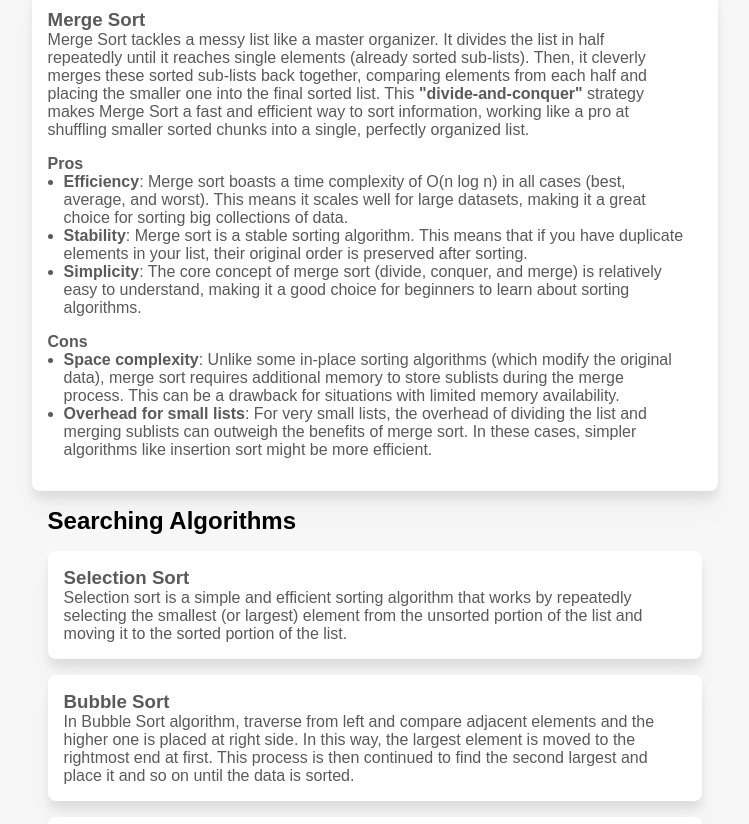
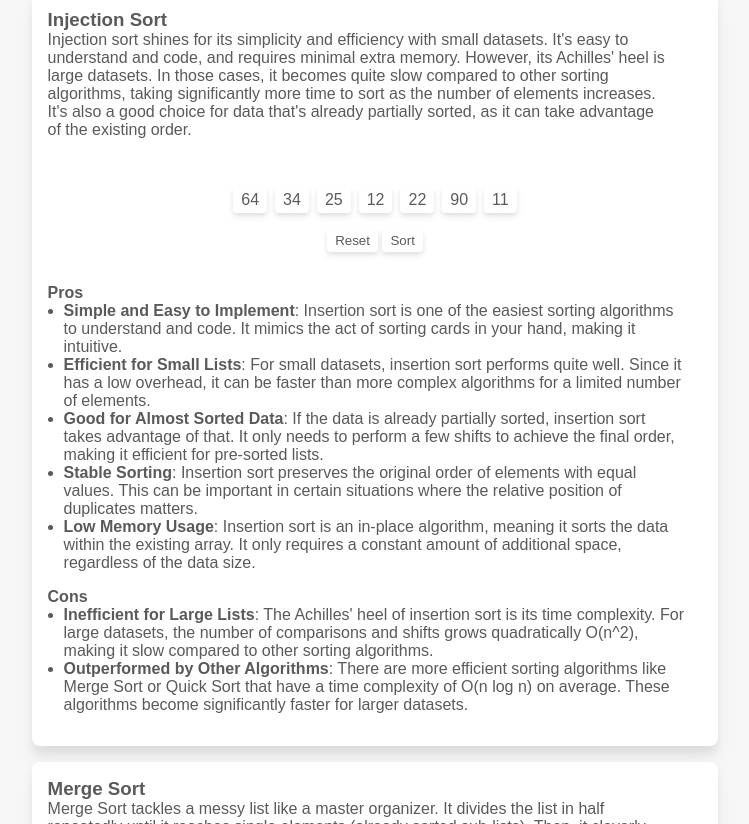
Before and after one commit to Pathum312/algorithms, a SvelteKit app: page / in a window 1280 px wide. Shown: the part 1376-2200 px from the top of the page, without its empty margins (265-1014 px from the left). Built offline with nearby package versions, Linux system fonts and the light colour scheme; a web font is replaced by a local one.

Commit message:
Added Injection Sort Visualizer

```diff
--- a/src/lib/components/algorithms/index.ts
+++ b/src/lib/components/algorithms/index.ts
@@ -1,3 +1,4 @@
 // Sorting Algorithms
 export { default as BubbleSort } from './sorting/Bubble-Sort/component.svelte';
 export { default as SelectionSort } from './sorting/Selection-Sort/component.svelte';
+export { default as InjectionSort } from './sorting/Injection-Sort/component.svelte';
--- /dev/null
+++ b/src/lib/components/algorithms/sorting/Injection-Sort/component.svelte
@@ -0,0 +1,107 @@
+<script lang="ts">
+	import { Algorithm, Array, ButtonCard, Button } from '$lib/components/ui';
+
+	$: unsorted = [64, 34, 25, 12, 22, 90, 11];
+	$: compare = { firstIndex: -1, secondIndex: -1 };
+	$: swapping = { firstIndex: -1, secondIndex: -1 };
+	$: swapped = { firstIndex: -1, secondIndex: -1 };
+
+	/**
+	 * Reset the values used to highlight the values in the array.
+	 * @param type? - 'ALL' for resetting everything
+	 */
+	const reset = (type?: string) => {
+		compare['firstIndex'] = -1;
+		compare['secondIndex'] = -1;
+		swapping['firstIndex'] = -1;
+		swapping['secondIndex'] = -1;
+		swapped['firstIndex'] = -1;
+		swapped['secondIndex'] = -1;
+		if (type === 'ALL') unsorted = [64, 34, 25, 12, 22, 90, 11];
+	};
+
+	enum HighlightType {
+		COMPARE = 'COMPARE',
+		SWAP_SELECTED = 'SWAP-SELECTED',
+		SWAP_FINISHED = 'SWAP-FINISHED',
+	}
+
+	/**
+	 * Hightlight the values being used.
+	 * @param type - [COMPARE, SWAP-SELECTED, SWAP-FINISHED]
+	 * @param firstIndex - Index of first value
+	 * @param secondIndex - Index of second value
+	 */
+	const highlight = async (type: HighlightType, firstIndex: number, secondIndex: number) => {
+		switch (type) {
+			case HighlightType.COMPARE:
+				compare['firstIndex'] = firstIndex;
+				compare['secondIndex'] = secondIndex;
+				break;
+			case HighlightType.SWAP_SELECTED:
+				swapping['firstIndex'] = firstIndex;
+				swapping['secondIndex'] = secondIndex;
+				break;
+			case HighlightType.SWAP_FINISHED:
+				swapped['firstIndex'] = firstIndex;
+				swapped['secondIndex'] = secondIndex;
+				break;
+			default:
+				break;
+		}
+	};
+
+	/**
+	 * Injection sort algo thats highlights and shows the way the values are analyzed.
+	 */
+	const injectionSort = async () => {
+		for (let i = 1; i < unsorted.length; i++) {
+			let current = unsorted[i];
+			let j = i - 1;
+
+			// Remove any previous highlighting
+			reset();
+			// Highlights the first value and all other values its being compared too.
+			highlight(HighlightType.SWAP_SELECTED, i, j);
+			// Adds a 1 second delay
+			await new Promise(resolve => setTimeout(resolve, 1000));
+
+			while (j >= 0 && unsorted[j] > current) {
+				unsorted[j + 1] = unsorted[j];
+
+				// Remove any previous highlighting
+				reset();
+				// Highlights the first value and all other values its being compared too.
+				highlight(HighlightType.SWAP_FINISHED, j + 1, j + 1);
+				// Adds a 1 second delay
+				await new Promise(resolve => setTimeout(resolve, 1000));
+
+				j--;
+
+				// Remove any previous highlighting
+				reset();
+				// Highlights the first value and all other values its being compared too.
+				highlight(HighlightType.SWAP_SELECTED, j, j);
+				// Adds a 1 second delay
+				await new Promise(resolve => setTimeout(resolve, 1000));
+			}
+
+			unsorted[j + 1] = current;
+
+			// Remove any previous highlighting
+			reset();
+			// Highlights the first value and all other values its being compared too.
+			highlight(HighlightType.SWAP_FINISHED, j + 1, j + 1);
+			// Adds a 1 second delay
+			await new Promise(resolve => setTimeout(resolve, 1000));
+		}
+	};
+</script>
+
+<Algorithm>
+	<Array array={unsorted} {compare} {swapping} {swapped} />
+	<ButtonCard>
+		<Button on:click={() => reset('ALL')}>Reset</Button>
+		<Button on:click={injectionSort}>Sort</Button>
+	</ButtonCard>
+</Algorithm>
--- a/src/routes/+page.svelte
+++ b/src/routes/+page.svelte
@@ -10,7 +10,7 @@
 		CardTitle,
 		CardDescription,
 	} from '$lib/components/ui';
-	import { SelectionSort, BubbleSort } from '$lib/components/algorithms';
+	import { SelectionSort, BubbleSort, InjectionSort } from '$lib/components/algorithms';
 </script>
 
 <title>Algorithms</title>
@@ -96,6 +96,56 @@
 			</List>
 		</Card>
 		<Card>
+			<CardTitle>Injection Sort</CardTitle>
+			<CardDescription>
+				Injection sort shines for its simplicity and efficiency with small datasets. It's easy to
+				understand and code, and requires minimal extra memory. However, its Achilles' heel is large
+				datasets. In those cases, it becomes quite slow compared to other sorting algorithms, taking
+				significantly more time to sort as the number of elements increases. It's also a good choice
+				for data that's already partially sorted, as it can take advantage of the existing order.
+			</CardDescription>
+			<InjectionSort />
+			<List name="Pros">
+				<ListItem>
+					<b>Simple and Easy to Implement</b>: Insertion sort is one of the easiest sorting
+					algorithms to understand and code. It mimics the act of sorting cards in your hand, making
+					it intuitive.
+				</ListItem>
+				<ListItem>
+					<b>Efficient for Small Lists</b>: For small datasets, insertion sort performs quite well.
+					Since it has a low overhead, it can be faster than more complex algorithms for a limited
+					number of elements.
+				</ListItem>
+				<ListItem>
+					<b>Good for Almost Sorted Data</b>: If the data is already partially sorted, insertion
+					sort takes advantage of that. It only needs to perform a few shifts to achieve the final
+					order, making it efficient for pre-sorted lists.
+				</ListItem>
+				<ListItem>
+					<b>Stable Sorting</b>: Insertion sort preserves the original order of elements with equal
+					values. This can be important in certain situations where the relative position of
+					duplicates matters.
+				</ListItem>
+				<ListItem>
+					<b>Low Memory Usage</b>: Insertion sort is an in-place algorithm, meaning it sorts the
+					data within the existing array. It only requires a constant amount of additional space,
+					regardless of the data size.
+				</ListItem>
+			</List>
+			<List name="Cons">
+				<ListItem>
+					<b>Inefficient for Large Lists</b>: The Achilles' heel of insertion sort is its time
+					complexity. For large datasets, the number of comparisons and shifts grows quadratically
+					O(n^2), making it slow compared to other sorting algorithms.
+				</ListItem>
+				<ListItem>
+					<b>Outperformed by Other Algorithms</b>: There are more efficient sorting algorithms like
+					Merge Sort or Quick Sort that have a time complexity of O(n log n) on average. These
+					algorithms become significantly faster for larger datasets.
+				</ListItem>
+			</List>
+		</Card>
+		<Card>
 			<CardTitle>Merge Sort</CardTitle>
 			<CardDescription>
 				Merge Sort tackles a messy list like a master organizer. It divides the list in half
```
